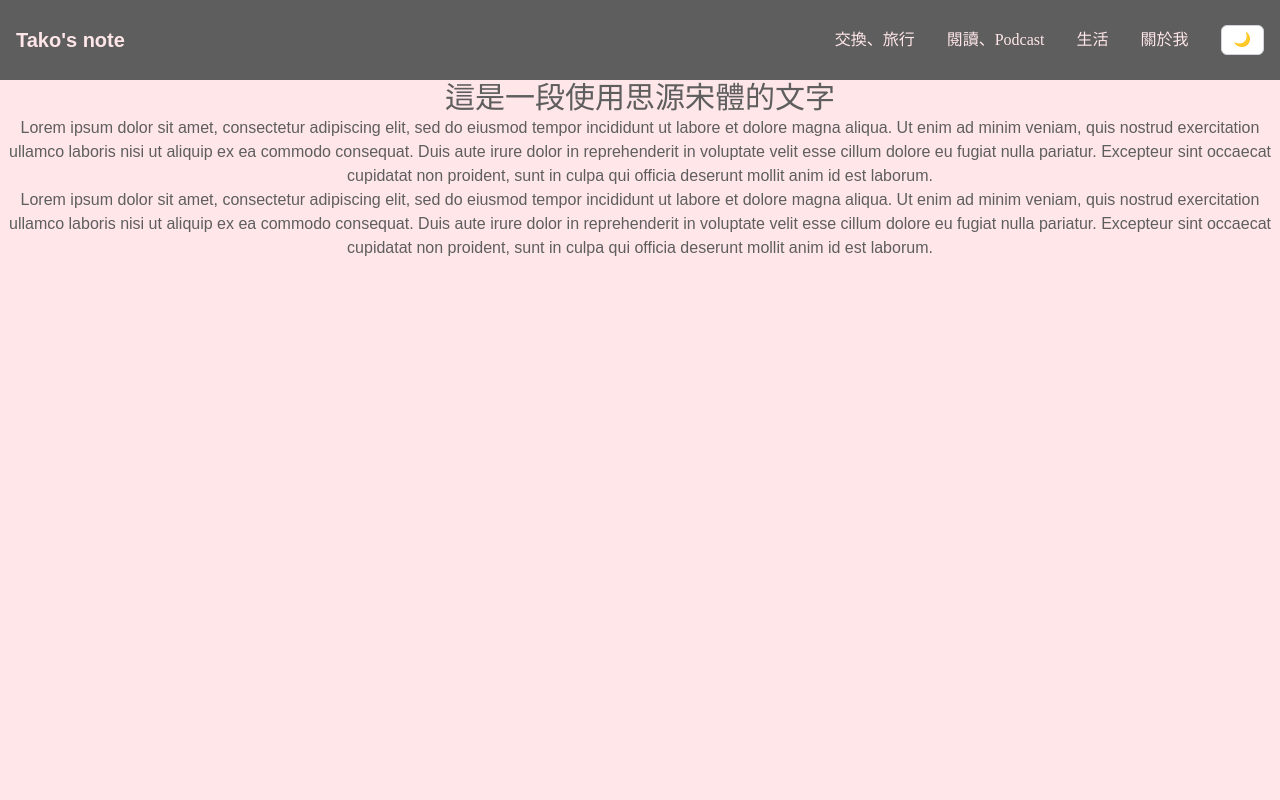
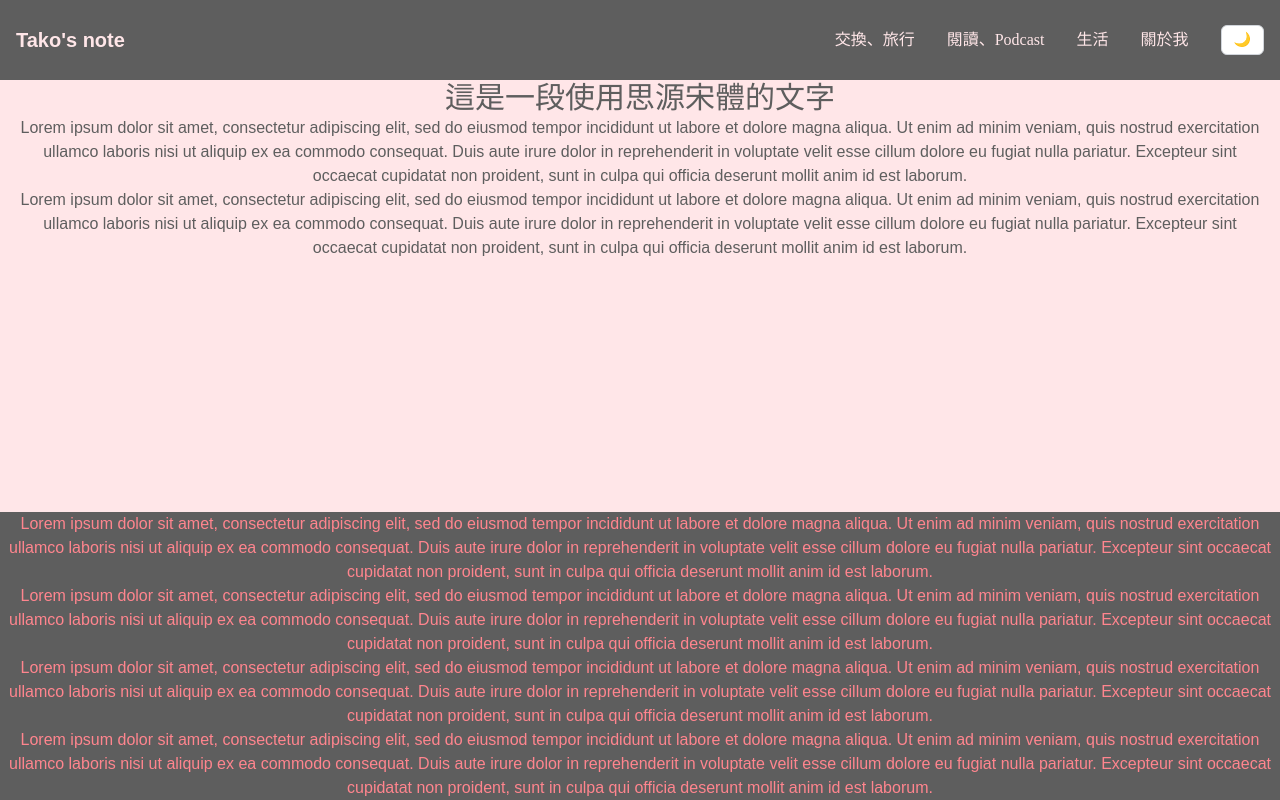
Before and after one commit to Jenny-jw/mern-blog, a React (Vite) app in the folder frontend/vite_blog/: page / in a window 1280 px wide. Built offline with nearby package versions, Linux system fonts and the light colour scheme; a web font is replaced by a local one.

Commit message:
Change React router structure

```diff
--- a/frontend/vite_blog/src/App.jsx
+++ b/frontend/vite_blog/src/App.jsx
@@ -1,22 +1,29 @@
 // Main component of the app
-import "./App.css";
-import { BrowserRouter as Router, Routes, Route } from "react-router-dom";
+import { Routes, Route } from "react-router-dom";
 import Home from "./pages/Home.jsx";
 import Posts from "./pages/Posts.jsx";
+import Navbar from "./components/Navbar.jsx";
+import Footer from "./components/Footer.jsx";
+import "./App.css";
 
 const App = () => {
   return (
-    <Router>
-      <div className="min-h-screen bg-lightAccent text-lightText dark:bg-darkBg dark:text-darkText">
-        <main className="max-w-screen-xl mx-auto">
-          <Routes>
-            <Route path="/" element={<Home />} />
-            <Route path="/posts" element={<Posts />} />
-          </Routes>
-        </main>
-        {/* <Other components /> */}
+    <div className="min-h-screen flex flex-col bg-lightAccent text-lightText dark:bg-darkBg dark:text-darkText">
+      <div className="w-screen">
+        <Navbar />
       </div>
-    </Router>
+
+      <main className="flex-grow w-full max-w-screen-xl mx-auto px-4">
+        <Routes>
+          <Route path="/" element={<Home />} />
+          <Route path="/posts" element={<Posts />} />
+        </Routes>
+      </main>
+
+      <div className="w-screen">
+        <Footer />
+      </div>
+    </div>
   );
 };
 
--- a/frontend/vite_blog/src/main.jsx
+++ b/frontend/vite_blog/src/main.jsx
@@ -1,25 +1,14 @@
 // Entry point of the app
 import { StrictMode } from "react";
 import { createRoot } from "react-dom/client";
+import { BrowserRouter } from "react-router-dom";
 import "./index.css";
 import App from "./App.jsx";
-import Navbar from "./components/Navbar.jsx";
-import Footer from "./components/Footer.jsx";
-
-createRoot(document.getElementById("navbar-root")).render(
-  <StrictMode>
-    <Navbar />
-  </StrictMode>
-);
 
 createRoot(document.getElementById("root")).render(
   <StrictMode>
-    <App />
+    <BrowserRouter>
+      <App />
+    </BrowserRouter>
   </StrictMode>
 );
-
-createRoot(document.getElementById("footer-root")).render(
-  <StrictMode>
-    <Footer />
-  </StrictMode>
-);
```
